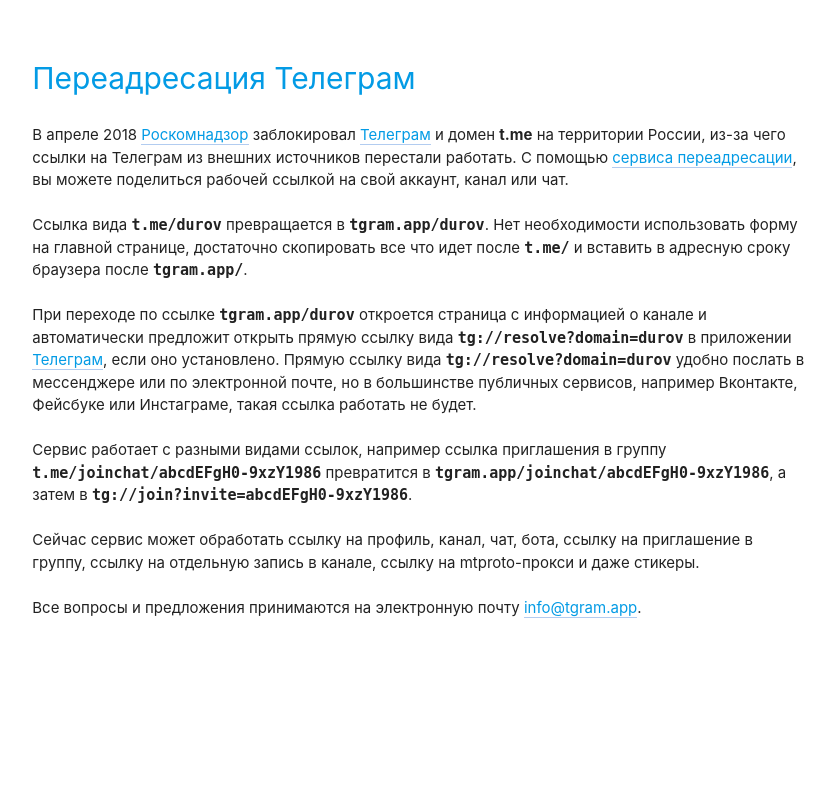
After one commit to thelebster/tg-redirect, a Python web app: template app/templates/help.html in a window 1280 px wide. The commit adds this page. Shown: the whole page, without its empty margins (219-1054 px from the left). Run offline with Jinja, Linux system fonts and the light colour scheme; the template is opened without the code that fills it, so the values that code supplies are empty.

Commit message:
Add /help page.

```diff
--- a/app/app.py
+++ b/app/app.py
@@ -402,10 +402,16 @@
         }
 
 
+@aiohttp_jinja2.template('help.html')
+async def help_page(request):
+    return {}
+
+
 app = web.Application()
 routes = [
     web.get('/', index, name='index'),
     web.post('/', index, name='index'),
+    web.get('/help', help_page, name='help'),
     web.get('/proxy', redirect, name='proxy'),
     web.get(r'/{name:[a-zA-Z0-9_]{5,}}', redirect, name='account'),
     web.get('/joinchat/{code}', redirect, name='joinchat'),
--- /dev/null
+++ b/app/templates/help.html
@@ -0,0 +1,38 @@
+<!DOCTYPE html>
+<html>
+<head>
+    <meta charset="UTF-8">
+    <title>Переадресация Телеграм</title>
+    <meta name="description" content="Сервис для переадресации Телеграм позволяет обойти блокировку и дать рабочую ссылку на Телеграм аккаунт, канал или чат.">
+    <meta name="viewport" content="width=device-width, initial-scale=1">
+    <link rel=stylesheet type=text/css href="/static/css/style.css">
+    <link rel="icon" type="img/png" href="/static/img/favicon.png">
+    <link rel="icon" href="/static/favicon.ico" type="image/x-icon">
+    <!-- Yandex.Metrika counter --> <script type="text/javascript" > (function(m,e,t,r,i,k,a){m[i]=m[i]||function(){(m[i].a=m[i].a||[]).push(arguments)}; m[i].l=1*new Date();k=e.createElement(t),a=e.getElementsByTagName(t)[0],k.async=1,k.src=r,a.parentNode.insertBefore(k,a)}) (window, document, "script", "https://mc.yandex.ru/metrika/tag.js", "ym"); ym(57429748, "init", { clickmap:true, trackLinks:true, accurateTrackBounce:true }); </script> <noscript><div><img src="https://mc.yandex.ru/watch/57429748" style="position:absolute; left:-9999px;" alt="" /></div></noscript> <!-- /Yandex.Metrika counter -->
+</head>
+<body>
+    <main>
+        <div class="section">
+            <div class="container">
+                <div class="row">
+                    <div class="col s12">
+                        <a href="/"><h1>Переадресация Телеграм</h1></a>
+                        <p>В апреле 2018 <a href="https://rkn.gov.ru" rel="nofollow">Роскомнадзор</a> заблокировал <a href="https://telegram.org/">Телеграм</a> и домен <b>t.me</b> на территории России, из-за чего ссылки на Телеграм из внешних источников перестали работать. С помощью <a href="/">сервиса переадресации</a>, вы можете поделиться рабочей ссылкой на свой аккаунт, канал или чат.</p>
+                        <br>
+                        <p>Ссылка вида <b><code>t.me/durov</code></b> превращается в <b><code>tgram.app/durov</code></b>. Нет необходимости использовать форму на главной странице, достаточно скопировать все что идет после <b><code>t.me/</code></b> и вставить в адресную сроку браузера после <b><code>tgram.app/</code></b>.</p>
+                        <br/>
+                        <p>При переходе по ссылке <b><code>tgram.app/durov</code></b> откроется страница с информацией о канале и автоматически предложит открыть прямую ссылку вида <b><code>tg://resolve?domain=durov</code></b> в приложении <a href="https://telegram.org/">Телеграм</a>, если оно установлено. Прямую ссылку вида <b><code>tg://resolve?domain=durov</code></b> удобно послать в мессенджере или по электронной почте, но в большинстве публичных сервисов, например Вконтакте, Фейсбуке или Инстаграме, такая ссылка работать не будет.</p>
+                        <br/>
+                        <p>Сервис работает с разными видами ссылок, например ссылка приглашения в группу <b><code>t.me/joinchat/abcdEFgH0-9xzY1986</code></b> превратится в <b><code>tgram.app/joinchat/abcdEFgH0-9xzY1986</code></b>, а затем в <b><code>tg://join?invite=abcdEFgH0-9xzY1986</code></b>.</p>
+                        <br/>
+                        <p>Сейчас сервис может обработать ссылку на профиль, канал, чат, бота, ссылку на приглашение в группу, ссылку на отдельную запись в канале, ссылку на mtproto-прокси и даже стикеры.</p>
+                        <br/>
+                        <p>Все вопросы и предложения принимаются на электронную почту <a href="mailto:info@tgram.app">info@tgram.app</a>.</p>
+                        <br/>
+                    </div>
+                </div>
+            </div>
+        </div>
+    </main>
+</body>
+</html>
--- a/app/templates/index.html
+++ b/app/templates/index.html
@@ -49,6 +49,8 @@
         <div class="container">
             <div class="row">
                 <div class="col">
+                    <p><a href="/help">Как это работает?</a></p>
+                    <br/>
                     <p class="grey-text">Чтобы связаться, <a href="mailto:info@tgram.app">напиши на&nbsp;электронную почту</a>.</p>
                 </div>
             </div>
```
